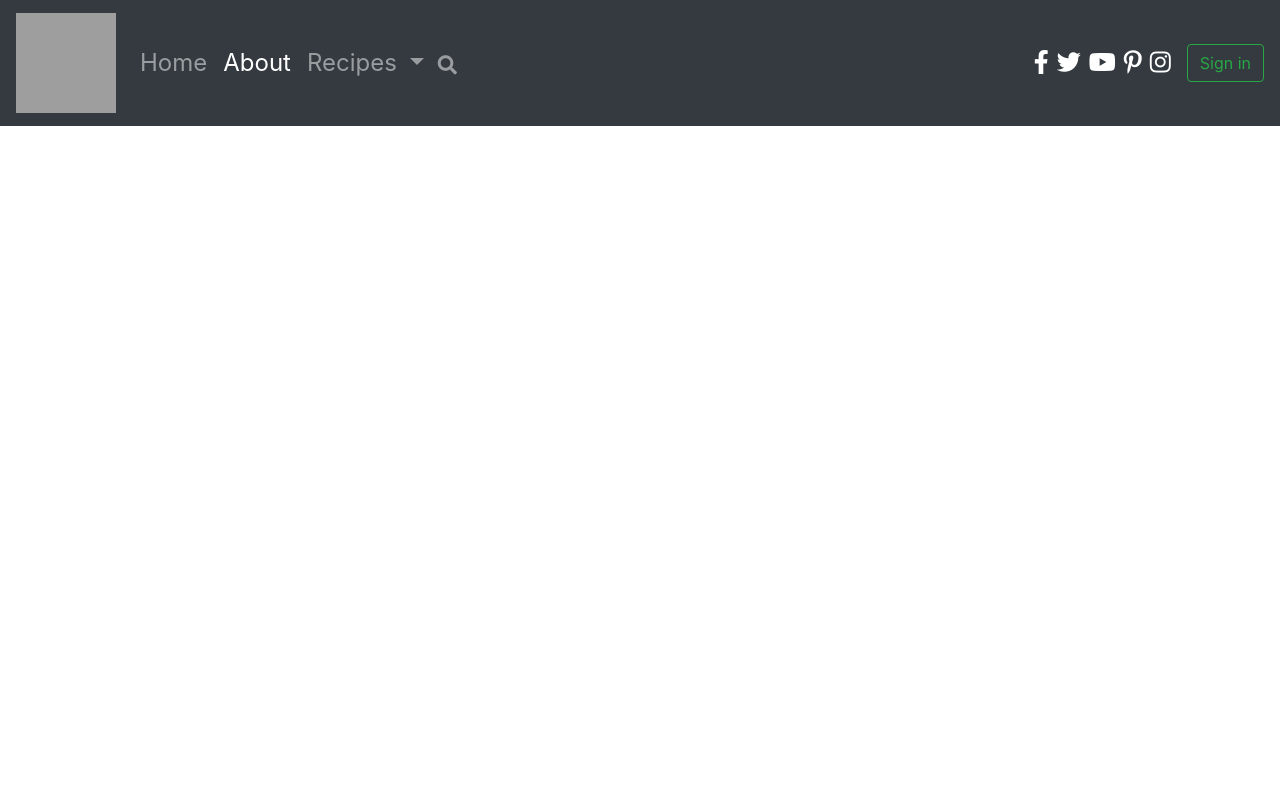
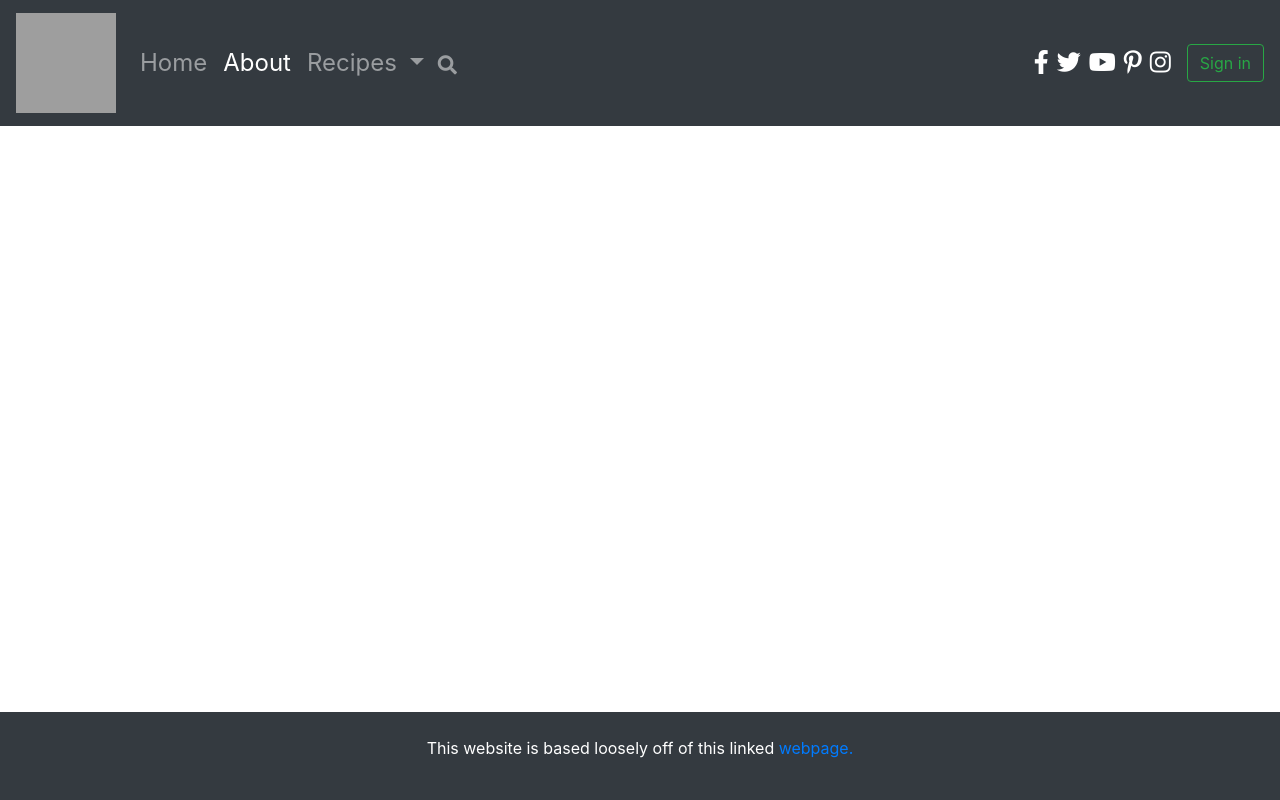
Before and after one commit to cdd2/cs465-final, a website: page HtmlFiles/about.html in a window 1280 px wide. Drawn offline with nearby package versions, Linux system fonts and the light colour scheme; grey boxes are pictures that could not be loaded.

Commit message:
Added footer

```diff
--- /dev/null
+++ b/CssFiles/footer.css
@@ -0,0 +1,5 @@
+footer {
+    position: absolute;
+    bottom: 0;
+    width: 100%;
+}
--- a/HtmlFiles/about.html
+++ b/HtmlFiles/about.html
@@ -6,6 +6,7 @@
     <meta http-equiv="X-UA-Compatible" content="ie=edge">
     <link rel="stylesheet" type="text/css" href="https://cdnjs.cloudflare.com/ajax/libs/font-awesome/5.8.2/css/all.min.css" />
     <link rel="stylesheet" type="text/css" href="../CssFiles/navbar.css" />
+    <link rel="stylesheet" type="text/css" href="../CssFiles/footer.css" />
     <link rel="stylesheet" href="https://maxcdn.bootstrapcdn.com/bootstrap/4.0.0/css/bootstrap.min.css">
 	<script src="https://ajax.googleapis.com/ajax/libs/jquery/3.3.1/jquery.min.js"></script>
 	<script src="https://cdnjs.cloudflare.com/ajax/libs/popper.js/1.12.9/umd/popper.min.js"></script>
@@ -13,6 +14,7 @@
     <title>About</title>
 </head>
 <body>
+    <!-- Nav Bar -->
     <nav class="navbar navbar-expand-md navbar-dark fixed-top bg-dark">
         <a class="navbar-brand" href="#">
             <img src="https://dcf54aygx3v5e.cloudfront.net/35c5f64e-d137-45e8-a1e4-83d0cf1e97fb/62737433-9fa7-466d-bcfb-1645b65b1385_m.png">
@@ -65,5 +67,17 @@
             <a class="btn btn-outline-success my-2 my-sm-0" href="/login">Sign in</a>
         </div>
     </nav>
+    <!-- Nav Bar -->
+
+
+    <!-- Footer -->
+    <footer id="sticky-footer" class="py-4 bg-dark text-white">
+            <div class="container text-center">
+                <p>This website is based loosely off of this linked
+                    <a href="https://www.brunoskitchen.net">webpage.</a>
+                </p>
+            </div>
+        </footer>
+    <!-- Footer -->
 </body>
 </html>
```
Also changed, not shown: HtmlFiles/home.html (+13 -0 lines).
